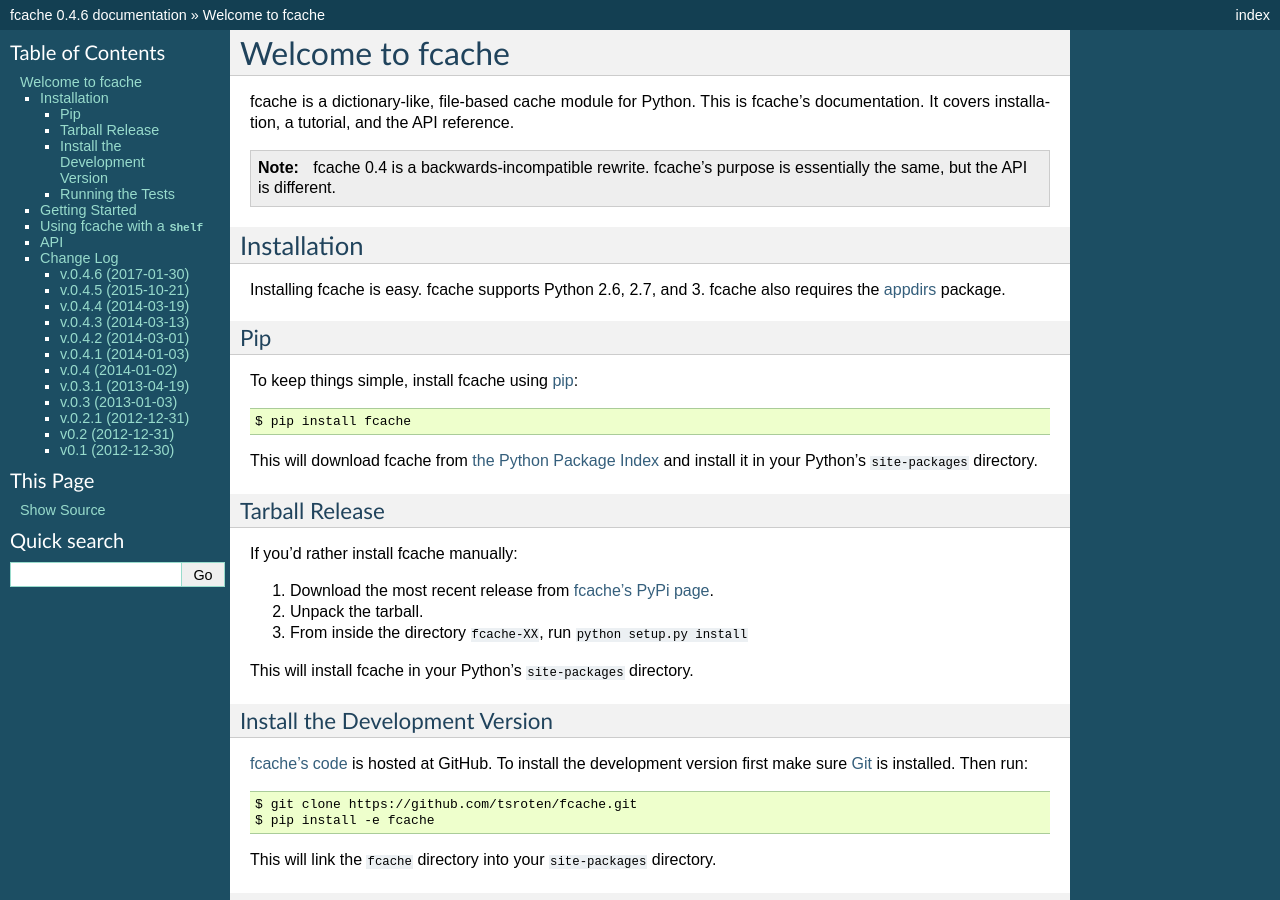
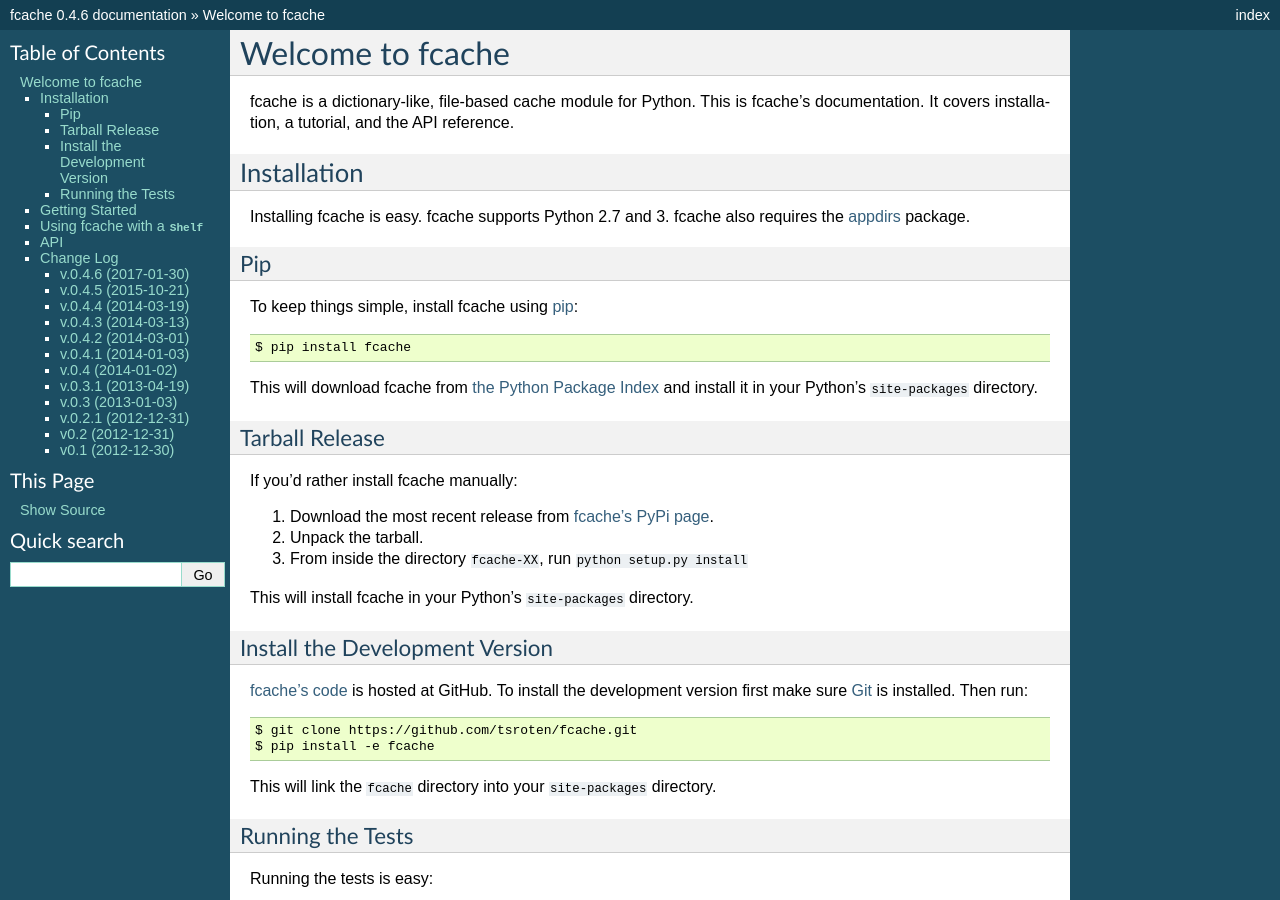
Before and after one commit to tsroten/fcache, a Sphinx documentation site: the page built from docs/index.rst, in a window 1280 px wide and 900 px high. Built offline with Sphinx 7.4.7, drawn with Linux system fonts in a browser that asks for light colours.

Commit message:
Drop 2.6/3.3.

```diff
--- a/README.rst
+++ b/README.rst
@@ -9,7 +9,7 @@
 
 fcache is a dictionary-like, file-based cache module for Python. It's simple
 to use, has an optional write buffer, and is
-`Shelf <http://docs.python.org/3.3/library/shelve.html#shelve.Shelf>`_-compatible.
+`Shelf <http://docs.python.org/3/library/shelve.html#shelve.Shelf>`_-compatible.
 
 .. code:: python
 
@@ -29,7 +29,7 @@
 Install
 -------
 
-fcache supports Python 2.6, 2.7, and 3. To install fcache, use pip:
+fcache supports Python 2.7 and 3. To install fcache, use pip:
 
 .. code:: bash
 
--- a/docs/index.rst
+++ b/docs/index.rst
@@ -5,14 +5,10 @@
 fcache's documentation. It covers installation, a tutorial, and the API
 reference.
 
-.. NOTE::
-    fcache 0.4 is a backwards-incompatible rewrite. fcache's purpose is
-    essentially the same, but the API is different.
-
 Installation
 ------------
 
-Installing fcache is easy. fcache supports Python 2.6, 2.7, and 3.
+Installing fcache is easy. fcache supports Python 2.7 and 3.
 fcache also requires the `appdirs <https://github.com/ActiveState/appdirs>`_ package.
 
 Pip
--- a/setup.py
+++ b/setup.py
@@ -18,14 +18,12 @@
         'Topic :: System :: Filesystems',
         'License :: OSI Approved :: MIT License',
         'Operating System :: OS Independent',
-        'Development Status :: 4 - Beta',
         'Intended Audience :: Developers',
-        'Programming Language :: Python :: 2.6',
         'Programming Language :: Python :: 2.7',
         'Programming Language :: Python :: 3',
-        'Programming Language :: Python :: 3.3',
         'Programming Language :: Python :: 3.4',
         'Programming Language :: Python :: 3.5',
+        'Programming Language :: Python :: 3.6',
     ],
     keywords=['cache', 'file', 'serialize'],
     packages=['fcache', 'fcache.tests'],
```
